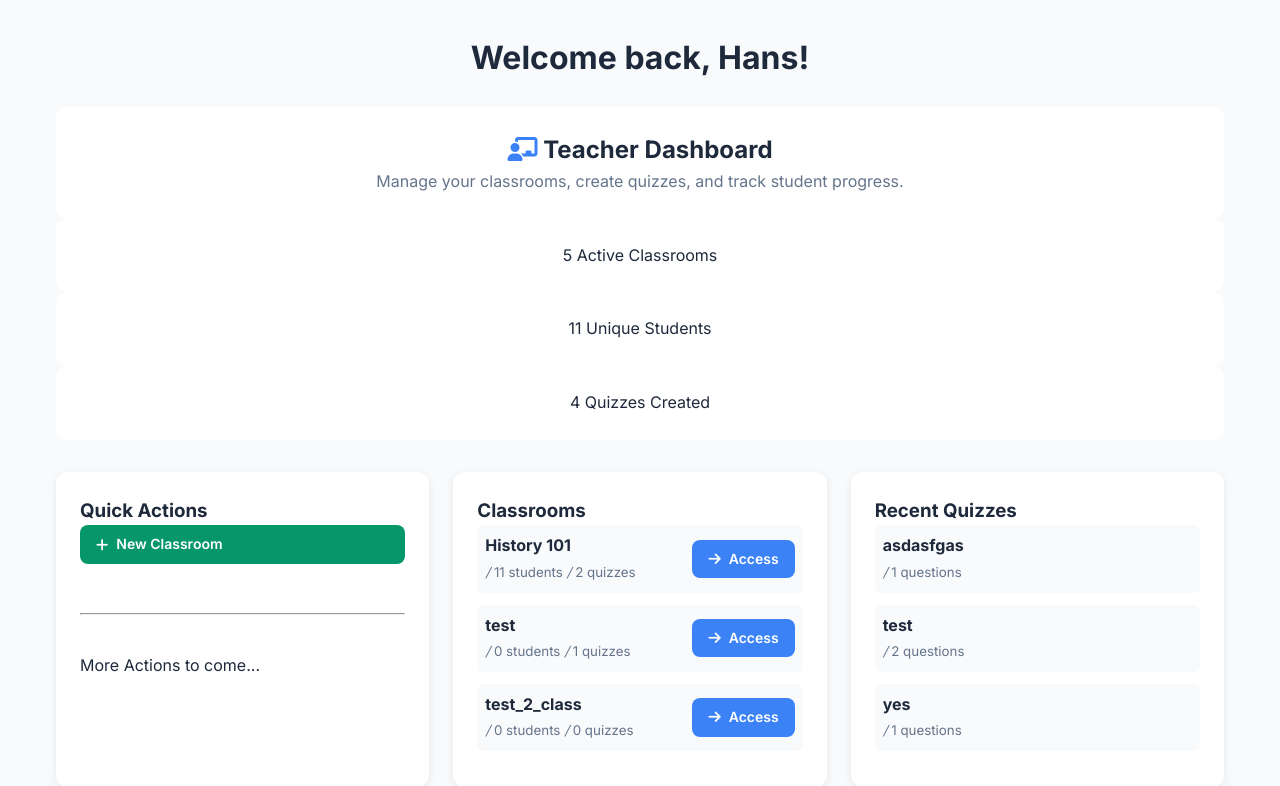
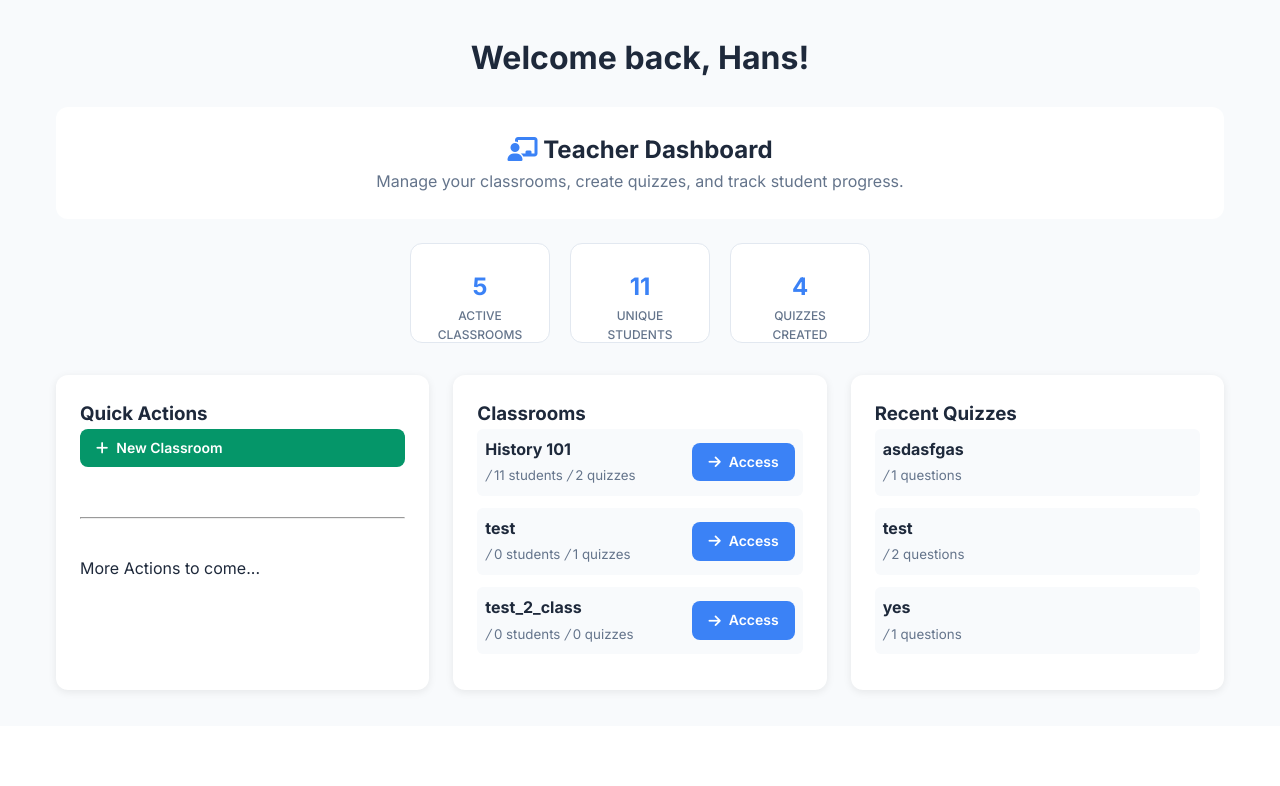
Before and after one commit to Firewat/Quizz-Masterz, a Flask app: page / in a window 1280 px wide. Shown: the part 74-860 px from the top of the page. After the commit the page ends 768 px from the top, so only its background shows below. Run offline with Flask 3, Linux system fonts and the light colour scheme; a user stored in the database is signed in; data comes from the database, SQL or seed files in the repository; both versions use the stored data as it was after the commit.

Commit message:
Refactor classroom templates

```diff
--- a/website/templates/home.html
+++ b/website/templates/home.html
@@ -22,13 +22,14 @@
         </div>
 
 
-        <div class="stats-container">
-            <div class="stat-card">
-                <span class="stat-number">{{ user.classrooms_created|length }}</span>
-                <span class="stat-label">Active Classrooms</span>
+        <div class="stats-row">
+            <div class="stat-card stat-card-secondary">
+                <div class="stat-number-secondary">{{ user.classrooms_created|length }}</div>
+                <div class="stat-label-secondary">Active Classrooms</div>
             </div>
-            <div class="stat-card">
-                <span class="stat-number">
+
+            <div class="stat-card stat-card-secondary">
+                <div class="stat-number-secondary">
                     {% set unique_students = [] %}
                     {% for classroom in user.classrooms_created %}
                         {% for student in classroom.students %}
@@ -38,12 +39,13 @@
                         {% endfor %}
                     {% endfor %}
                     {{ unique_students|length }}
-                </span>
-                <span class="stat-label">Unique Students</span>
+                </div>
+                <div class="stat-label-secondary">Unique Students</div>
             </div>
-            <div class="stat-card">
-                <span class="stat-number">{{ user.created_quizzes.count() }}</span>
-                <span class="stat-label">Quizzes Created</span>
+
+            <div class="stat-card stat-card-secondary">
+                <div class="stat-number-secondary">{{ user.created_quizzes.count() }}</div>
+                <div class="stat-label-secondary">Quizzes Created</div>
             </div>
         </div>
 
```
Also changed, not shown: website/templates/edit_classroom.html (+4 -5 lines), instance/database.db.
